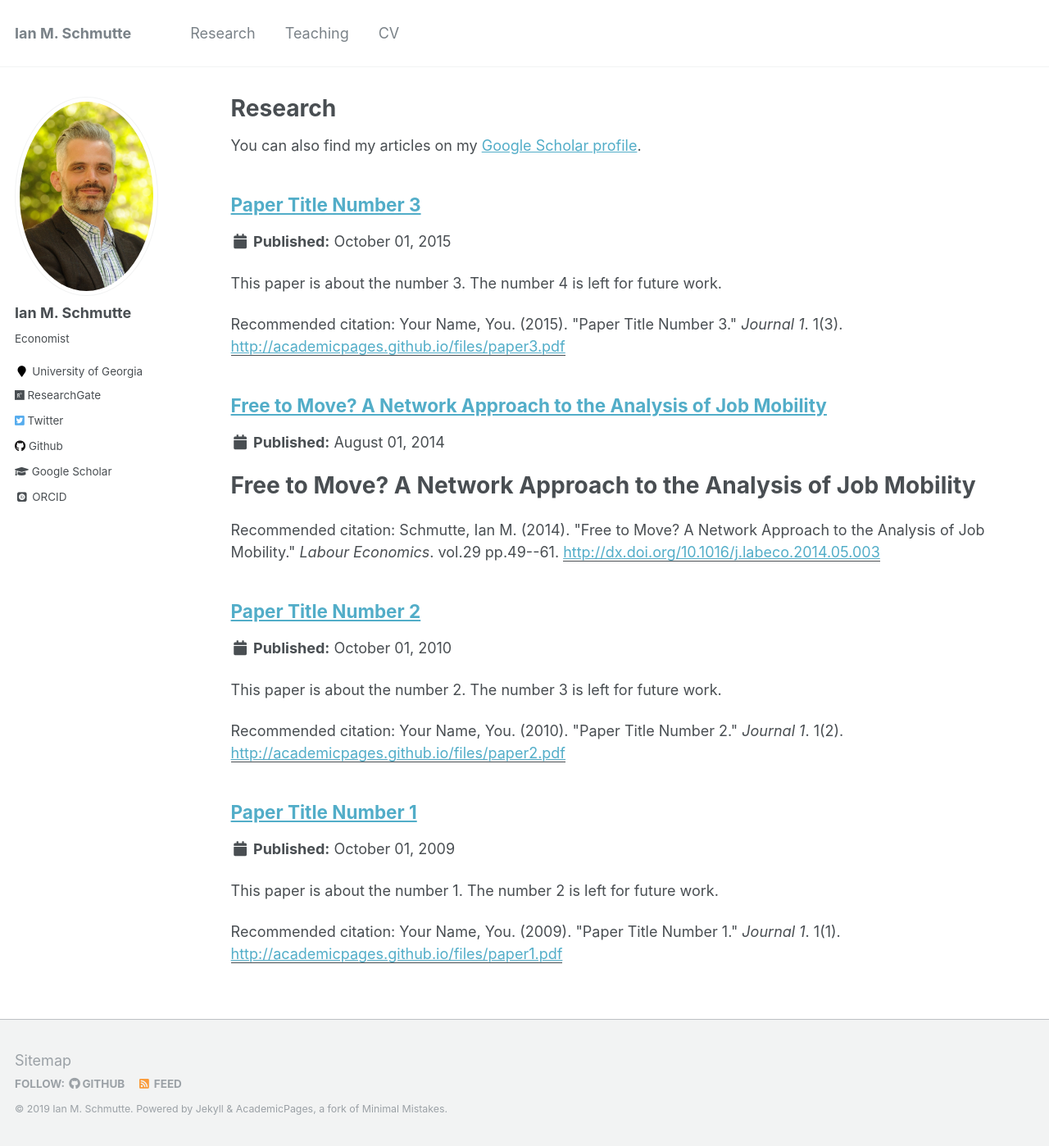
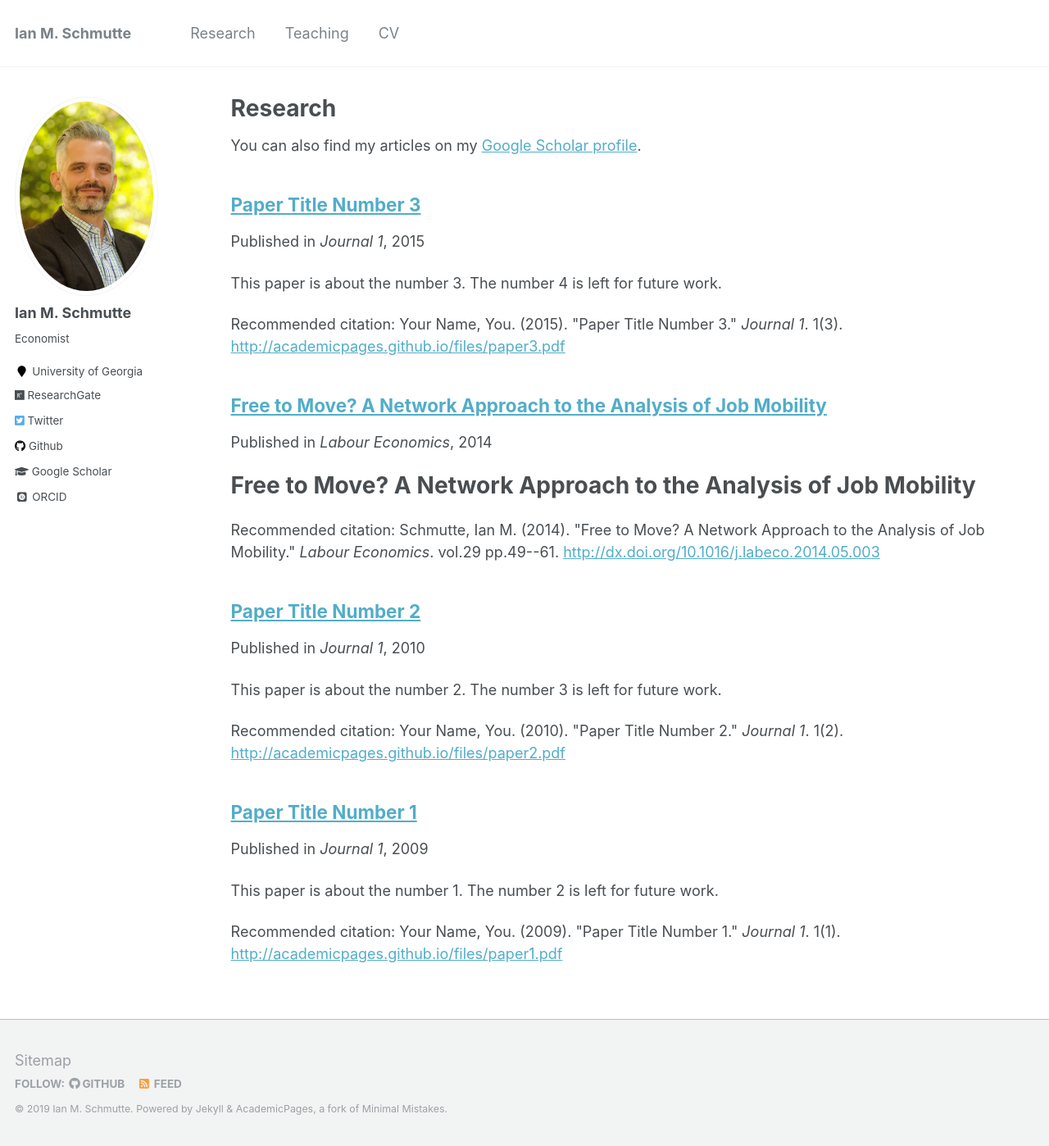
Before and after one commit to ianschmutte/ianschmutte.github.io, a Jekyll site: the page built from _pages/research.md, in a window 1280 px wide and 1398 px high. Shown: the whole window at 82% size. Built offline with Jekyll 4.4.1, drawn with Linux system fonts in a browser that asks for light colours; some web fonts are replaced.

Commit message:
fix double-underlining

```diff
--- a/_includes/archive-single.html
+++ b/_includes/archive-single.html
@@ -40,7 +40,7 @@
 
         {% if post.collection == 'teaching' %}
           <p> {{ post.type }}, <i>{{ post.venue }}</i>, {{ post.date | default: "1900-01-01" | date: "%Y" }} </p>
-        {% elsif post.collection == 'publications' %}
+        {% elsif post.collection == 'research' %}
           <p>Published in <i>{{ post.venue }}</i>, {{ post.date | default: "1900-01-01" | date: "%Y" }} </p>
         {% elsif post.date %}
          <p class="page__date"><strong><i class="fa fa-fw fa-calendar" aria-hidden="true"></i> {{ site.data.ui-text[site.locale].date_label | default: "Published:" }}</strong> <time datetime="{{ post.date | default: "1900-01-01" | date_to_xmlschema }}">{{ post.date | default: "1900-01-01" | date: "%B %d, %Y" }}</time></p>
@@ -53,7 +53,7 @@
     {% endif %}
 
     {% if post.citation and post.paperurl %}
-      <p>Recommended citation: {{ post.citation }} <a href="{{ post.paperurl }}"><u>{{ post.paperurl }}</u></a></p>
+      <p>Recommended citation: {{ post.citation }} <a href="{{ post.paperurl }}">{{ post.paperurl }}</a></p>
     {% elsif post.citation %}
       <p>Recommended citation: {{ post.citation }} </p>
     {% elsif post.paperurl %}
```
